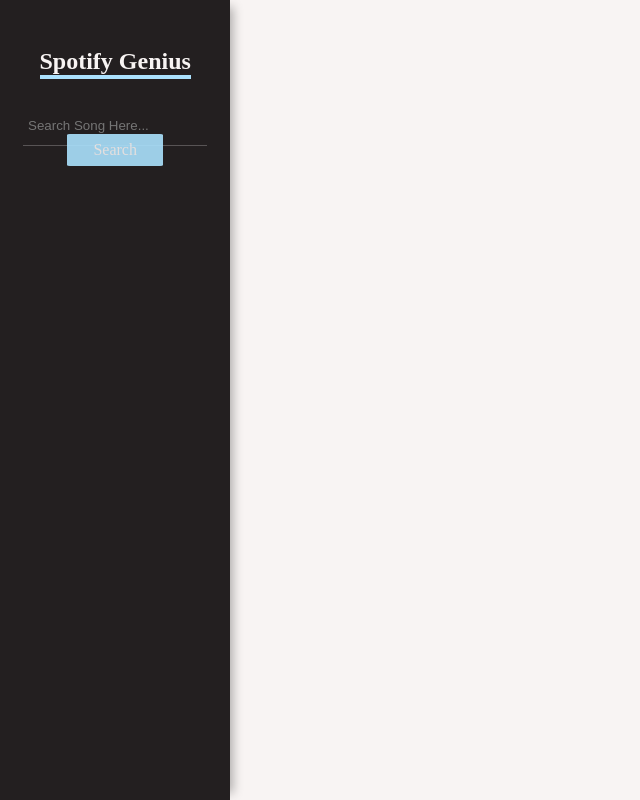
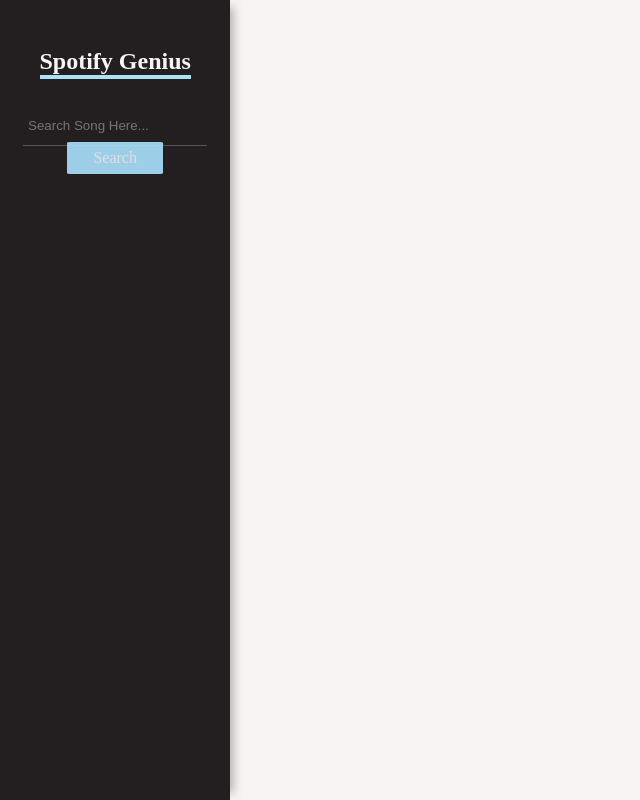
Before and after one commit to thv92/SpotifyGenius, a React app: page / in a window 1280 px wide. Shown: the whole page, without its empty margins (0-640 px from the left). Built offline with nearby package versions, Linux system fonts and the light colour scheme; a web font is replaced by a local one.

Commit message:
changed margin-top for search button to -1em

```diff
--- a/src/components/SearchPage/SearchPage.css
+++ b/src/components/SearchPage/SearchPage.css
@@ -42,7 +42,7 @@
     color: #f8f4f3;
     height: 2em;
     width: 6em;
-    margin-top: -2em;
+    margin-top: -1em;
     cursor: pointer;
     user-select: none;
     border-radius: 3%;
```
